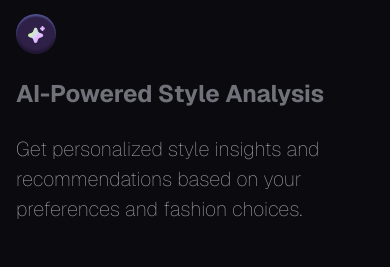
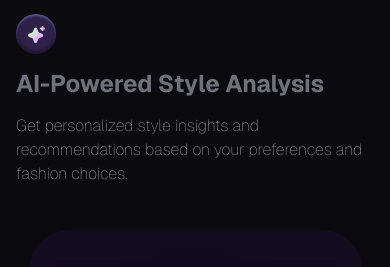
Before and after one commit to Uzezi09/my-app, a React (Create React App) app: page / in a window 390 px wide. Shown: the part 915-1182 px from the top of the page. Built offline with nearby package versions, Linux system fonts and the light colour scheme.

Commit message:
fix large screen width and card fontsize

```diff
--- a/src/components/CommunitySection/CommunitySection.module.css
+++ b/src/components/CommunitySection/CommunitySection.module.css
@@ -9,7 +9,7 @@
     background-size: cover;
     /* Ensures full coverage */
     width: 100%;
-    max-width: 1160px;
+    /* max-width: 1160px; */
     border-radius: 100px;
 }
 
--- a/src/components/CommunitySection/index.tsx
+++ b/src/components/CommunitySection/index.tsx
@@ -27,9 +27,8 @@ export const CommunitySection = () => {
                             <LineDot />
                         </div>
                         <div className={styles.socialIcons}>
-                            <SocialSocialCard imageComponent={<Instagram />} />
-                            <SocialSocialCard imageComponent={<TelegramIcon />} />
-                            <SocialSocialCard imageComponent={<TwitterIcon />} />
+                            <SocialSocialCard imageComponent={<TelegramIcon />} link='#' />
+                            <SocialSocialCard imageComponent={<TwitterIcon />} link='#' />
                         </div>
                         <p className={styles.join}>Join our community today</p>
                     </div>
--- a/src/components/HomeCard/HomeCard.module.css
+++ b/src/components/HomeCard/HomeCard.module.css
@@ -44,9 +44,17 @@ p {
 
     h1 {
         font-size: 32px;
+        line-height: 38px;
     }
 
     p {
-        font-size: 20px;
+        font-size: 16px;
+        line-height: 24px;
     }
 }
+@media (max-width: 768px) {
+    h1 {
+        font-size: 24px;
+        line-height: 28px;
+    }
+}
--- a/src/components/SocialCard/index.tsx
+++ b/src/components/SocialCard/index.tsx
@@ -2,12 +2,13 @@ import styles from './SocialCard.module.css';
 
 interface SocialCardProps {
     imageComponent: React.ReactNode;
+    link: string;
 }
 
-export const SocialSocialCard: React.FC<SocialCardProps> = ({ imageComponent}) => {
+export const SocialSocialCard: React.FC<SocialCardProps> = ({ imageComponent, link}) => {
     return (
-        <div className={styles.mediaContainer}>
+        <a href={link} target='_blank' rel="noopener noreferrer" className={styles.mediaContainer}>
             {imageComponent}
-        </div>
+        </a>
     );
 };
--- a/src/pages/Home/Home.module.css
+++ b/src/pages/Home/Home.module.css
@@ -2,6 +2,7 @@
 
 .landingPage {
     background-color: #0A0A0F;
+    width: 100%;
 }
 
 .heroTop {
@@ -24,6 +25,7 @@
 .landingContents {
     display: flex;
     padding: 100px 140px;
+    justify-content: space-between;
     gap: 110px
 }
 
```
